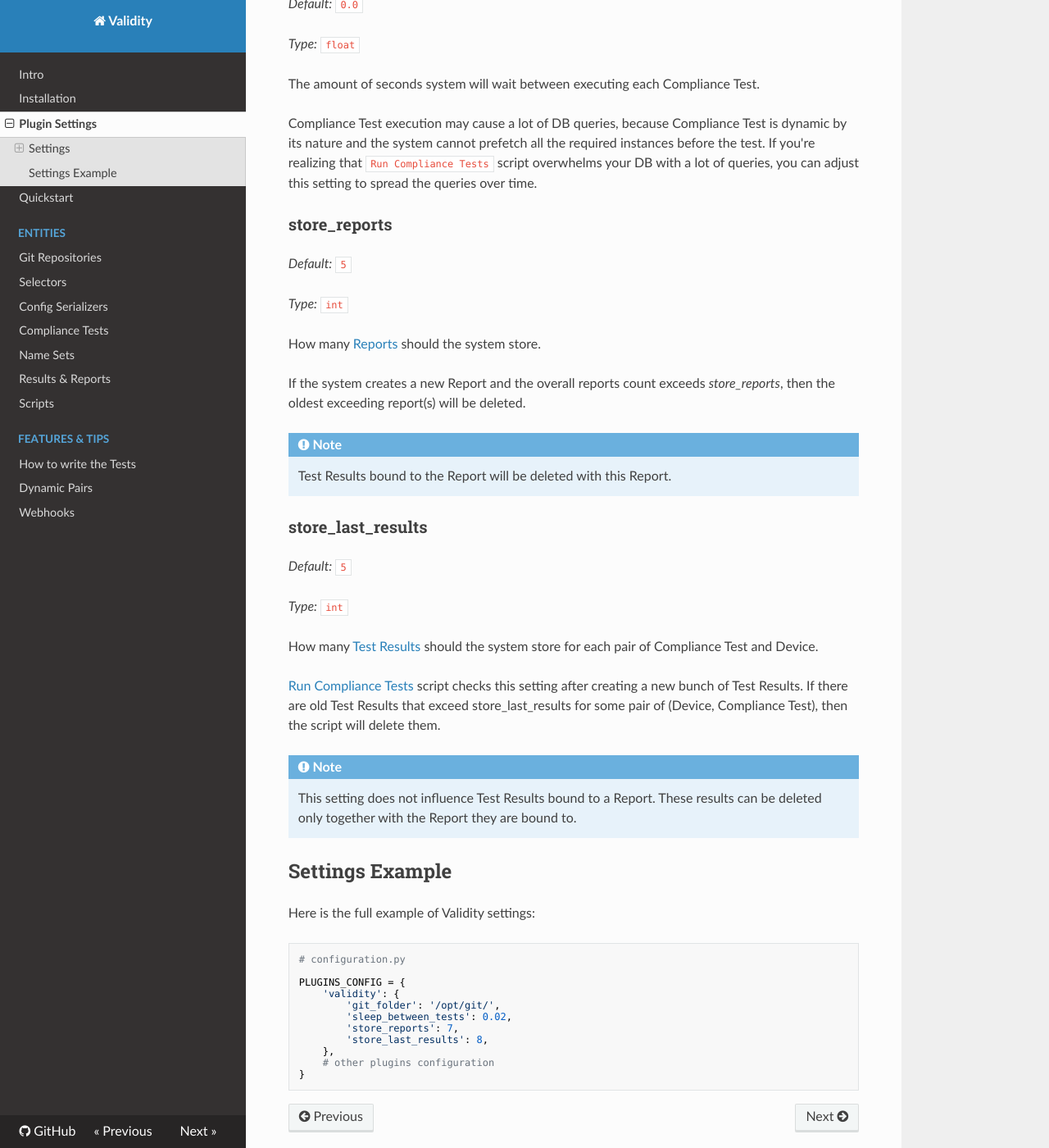
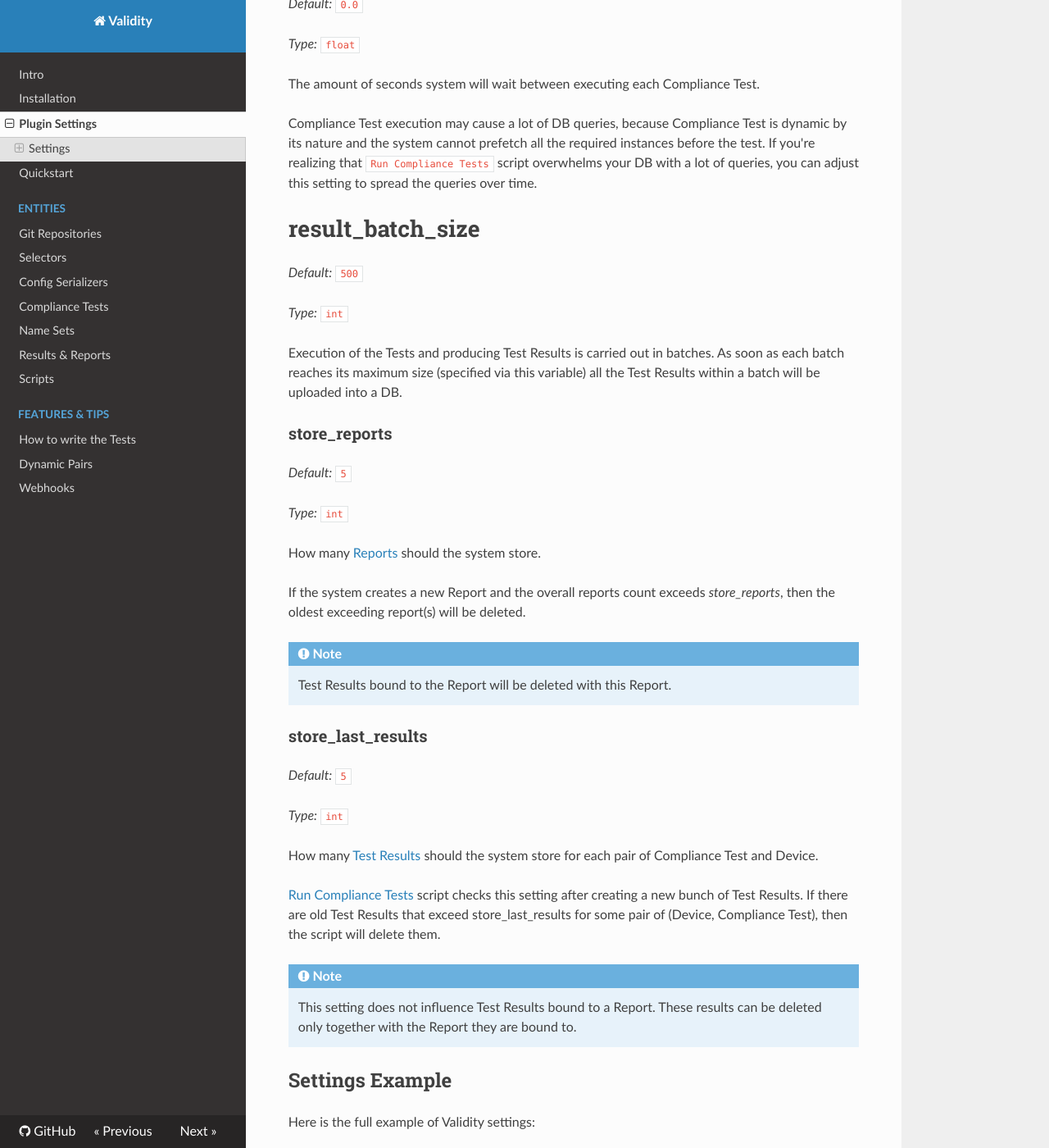
Before and after one commit to amyasnikov/validity, an MkDocs documentation site: the page built from docs/plugin_settings.md, in a window 1280 px wide and 1400 px high, scrolled down 691 px. Shown: the whole window at 82% size. Built offline with MkDocs 1.6.1, drawn with Linux system fonts in a browser that asks for light colours; nearby versions of some CDN libraries; some of the changed text lies outside the part shown.

Commit message:
add result_batch_size into docs

```diff
--- a/docs/plugin_settings.md
+++ b/docs/plugin_settings.md
@@ -26,6 +26,16 @@
 The amount of seconds system will wait between executing each Compliance Test.
 
 Compliance Test execution may cause a lot of DB queries, because Compliance Test is dynamic by its nature and the system cannot prefetch all the required instances before the test. If you're realizing that `Run Compliance Tests` script overwhelms your DB with a lot of queries, you can adjust this setting to spread the queries over time.
+
+
+# result_batch_size
+
+*Default:* `500`
+
+*Type:* `int`
+
+Execution of the Tests and producing Test Results is carried out in batches. As soon as each batch reaches its maximum size (specified via this variable) all the Test Results within a batch will be uploaded into a DB.
+
 
 ### store_reports
 
@@ -66,6 +76,7 @@
     'validity': {
         'git_folder': '/opt/git/',
         'sleep_between_tests': 0.02,
+        'result_batch_size': 300,
         'store_reports': 7,
         'store_last_results': 8,
     },
```
